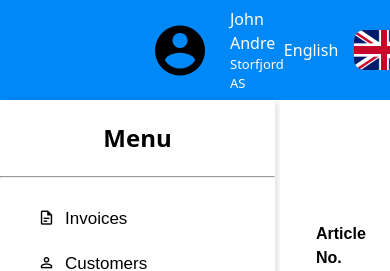
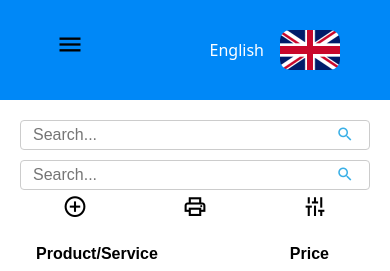
Before and after one commit to koalaporings/lettfaktura-product-list, a React (Vite) app in the folder product-list-fe/: page / in a window 390 px wide. Shown: the top 271 px of the page. Built offline with nearby package versions, Linux system fonts and the light colour scheme; no server answers.

Commit message:
fix responsiveness

```diff
--- a/product-list-fe/src/App.css
+++ b/product-list-fe/src/App.css
@@ -58,7 +58,6 @@ body {
     display: flex;
     flex-direction: column;
     gap: 10px;
-    padding-left: 100px;
     top: 0;
     left: 0;
 }
@@ -84,3 +83,50 @@ body {
     box-shadow: 4px 0 8px -2px rgba(0, 0, 0, 0.15);
     background-color: white;
 }
+
+@media (max-width: 1200px) {
+    .sidebar-container {
+        display: none;
+    }
+
+    .content-container {
+        left: 0px;
+    }
+
+    .button-container {
+        width: 500px;
+        display: flex;
+        justify-content: space-around;
+
+        p {
+            display: none;
+        }
+
+        i {
+            font-size: 25px;
+        }
+    }
+}
+
+@media (max-width: 767px) {
+    .header-container {
+        display: flex;
+        width: 100%;
+        flex-direction: column;
+    }
+
+    .button-container {
+        display: flex;
+        width: 100%;
+        justify-content: space-around;
+
+
+        p {
+            display: none;
+        }
+
+        i {
+            font-size: 25px;
+        }
+    }
+}
--- a/product-list-fe/src/App.jsx
+++ b/product-list-fe/src/App.jsx
@@ -24,15 +24,15 @@ function App() {
                         </div>
                         <div className='button-container'>
                             <button>
-                                New Product
+                                <p>New Product</p>
                                 <i className='mdi mdi-plus-circle-outline'/>
                             </button>
                             <button>
-                                Print List
+                                <p>Print List</p>
                                 <i className='mdi mdi-printer-outline'/>
                             </button>
                             <button>
-                                Advanced mode
+                                <p>Advanced mode</p>
                                 <i className='mdi mdi-tune-vertical'/>
                             </button>
                         </div>
--- a/product-list-fe/src/components/css/Navbar.css
+++ b/product-list-fe/src/components/css/Navbar.css
@@ -28,7 +28,7 @@
 .language-container {
     display: flex;
     flex-direction: row;
-    margin-right: 200px;
+    margin-right: 150px;
     align-items: center;
     gap: 16px;
 
@@ -39,49 +39,25 @@
     }
 }
 
-@media (max-width: 1630px) {
-    .navbar-links li a {
-        font-size: 16px;
-    }
+.hamburger {
+    display: none;
+    background: none;
+    border: none;
+    font-size: 28px;
+    margin-left: 50px;
+    cursor: pointer;
 }
 
-@media (max-width: 1510px) {
-    .navbar-links li a {
-        font-size: 15px;
-    }
-}
-
-@media (max-width: 1400px) {
-    .navbar-links li a {
-        font-size: 14px;
-    }
-}
-
-@media (max-width: 1340px) {
-    .navbar {
-        justify-content: space-around;
-        align-items: center;
-    }
-
-    .navbar-logo {
+@media (max-width: 1200px) {
+    .profile-container {
         display: none;
     }
 
-    .navbar-links {
-        justify-content: right;
-    }
-
-    .navbar-links li {
-        display: none;
-    }
-
-    .navbar-links .dropdown-language {
-        font-size: large;
-        display: flex;
-
+    .language-container {
+        margin-right: 50px;
     }
 
     .hamburger {
-        display: flex;
-    }
+        display: block;
+  }
 }
--- a/product-list-fe/src/components/css/SearchBar.css
+++ b/product-list-fe/src/components/css/SearchBar.css
@@ -46,3 +46,10 @@
         color: white;
     }
 }
+
+@media (max-width: 767px) {
+    .search-bar {
+        max-width: 100% !important;
+        width: 100% !important;
+    }
+}
--- a/product-list-fe/src/components/css/Table.css
+++ b/product-list-fe/src/components/css/Table.css
@@ -58,6 +58,45 @@
     width: 20%;
 }
 
+@media (max-width: 1200px) {
+    .custom-table th:nth-child(3),
+    .custom-table td:nth-child(3) {
+        display: none;
+    }
+
+    .custom-table th:nth-child(7),
+    .custom-table td:nth-child(7) {
+        display: none;
+    }
+}
+
+@media (max-width: 767px) {
+    .custom-table th:nth-child(1),
+    .custom-table td:nth-child(1) {
+        display: none;
+    }
+
+    .custom-table th:nth-child(3),
+    .custom-table td:nth-child(3) {
+        display: none;
+    }
+
+    .custom-table th:nth-child(5),
+    .custom-table td:nth-child(5) {
+        display: none;
+    }
+
+    .custom-table th:nth-child(6),
+    .custom-table td:nth-child(6) {
+        display: none;
+    }
+
+    .custom-table th:nth-child(7),
+    .custom-table td:nth-child(7) {
+        display: none;
+    }
+};
+
 
 .no-data {
     text-align: center;
--- a/product-list-fe/src/components/jsx/Navbar.jsx
+++ b/product-list-fe/src/components/jsx/Navbar.jsx
@@ -1,9 +1,16 @@
+import { useState } from "react";
 import "../css/Navbar.css";
 import enFlag from "../../assets/uk.png";
 
 function Navbar() {
+
     return (
         <>
+            <button
+                className="hamburger"
+            >
+                <i className="mdi mdi-menu" />
+            </button>
             <div className="profile-container">
                 <i className="mdi mdi-account-circle" />
                 <div className="profile-info">
```
